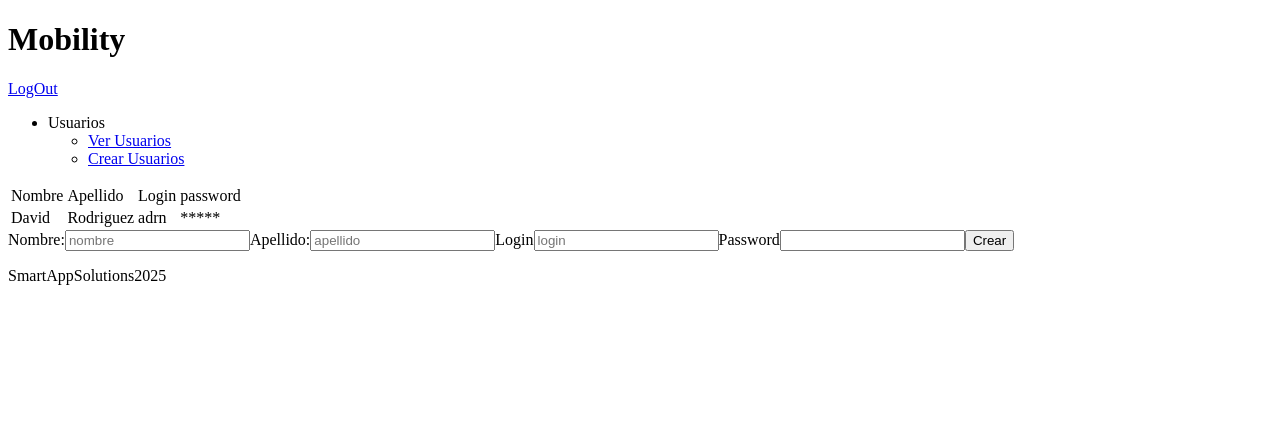
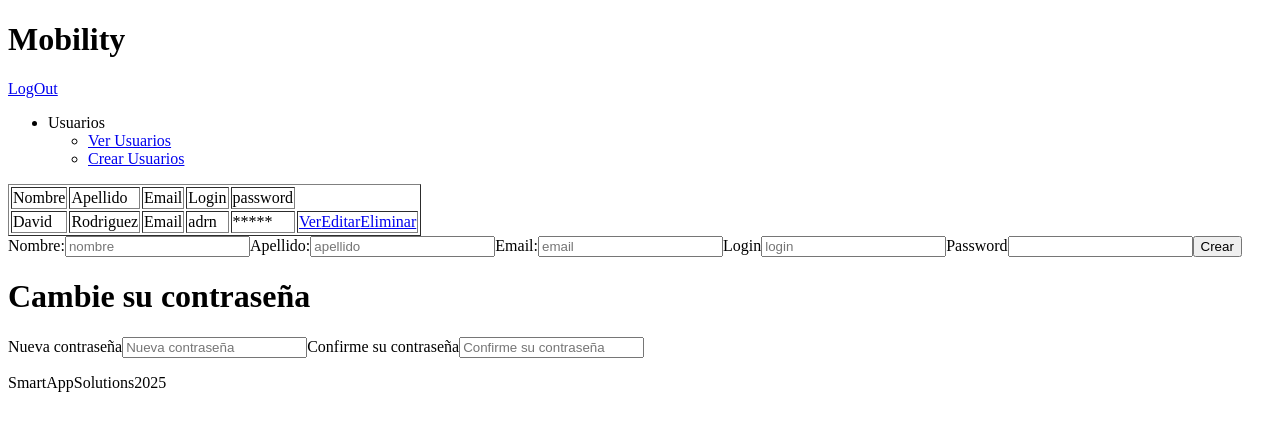
Before and after one commit to anderdavid/MobilityV2, an Angular app: page /main in a window 1280 px wide. Shown: the top 430 px of the page. Built offline with nearby package versions, Linux system fonts and the light colour scheme.

Commit message:
Se crea componente forgotPassword

```diff
--- a/src/app/main/content/content.component.html
+++ b/src/app/main/content/content.component.html
@@ -3,5 +3,6 @@
   <sidebar></sidebar>
   <div><list-users></list-users></div>
   <div><create-users></create-users></div>
+  <div><forgot-password></forgot-password></div>
   <footer></footer>
 </div>
--- a/src/app/main/content/content.component.ts
+++ b/src/app/main/content/content.component.ts
@@ -4,6 +4,7 @@ import { SidebarComponent } from '../sidebar/sidebar.component';
 import { FooterComponent } from '../footer/footer.component';
 import { ListUsersComponent } from '../../users/list-users/list-users.component';
 import { CreateUsersComponent } from '../../users/create-users/create-users.component';
+import { ForgotPasswordComponent } from '../../users/forgot-password/forgot-password.component';
 
 @Component({
   selector: 'app-content',
@@ -14,6 +15,7 @@ import { CreateUsersComponent } from '../../users/create-users/create-users.comp
     FooterComponent,
     ListUsersComponent,
     CreateUsersComponent,
+    ForgotPasswordComponent,
   ],
   templateUrl: './content.component.html',
   styleUrl: './content.component.css',
--- a/src/app/users/create-users/create-users.component.html
+++ b/src/app/users/create-users/create-users.component.html
@@ -4,6 +4,8 @@
     <input type="text" name="nombre" id="nombre" placeholder="nombre" />
     <label for="apellido">Apellido:</label>
     <input type="text" name="apellido" id="apellido" placeholder="apellido" />
+    <label>Email:</label>
+    <input type="email" placeholder="email" />
     <label for="login">Login</label>
     <input type="text" placeholder="login" />
     <label for="password">Password</label>
--- /dev/null
+++ b/src/app/users/forgot-password/forgot-password.component.html
@@ -0,0 +1,11 @@
+<div>
+  <h1>Cambie su contraseña</h1>
+  <label for="newPassword">Nueva contraseña</label>
+  <input type="text" name="newPassword" placeholder="Nueva contraseña" />
+  <label for="confirmationPassword">Confirme su contraseña</label>
+  <input
+    type="text"
+    name="confirmationPassword"
+    placeholder="Confirme su contraseña"
+  />
+</div>
--- a/src/app/users/list-users/list-users.component.html
+++ b/src/app/users/list-users/list-users.component.html
@@ -1,14 +1,21 @@
-<table>
+<table border="1">
   <tr>
     <td>Nombre</td>
     <td>Apellido</td>
+    <td>Email</td>
     <td>Login</td>
     <td>password</td>
   </tr>
   <tr>
     <td>David</td>
     <td>Rodriguez</td>
+    <td>Email</td>
     <td>adrn</td>
     <td>*****</td>
+    <td>
+      <a href="#">Ver</a>
+      <a href="#">Editar</a>
+      <a href="#">Eliminar</a>
+    </td>
   </tr>
 </table>
```
Also changed, not shown: src/app/users/forgot-password/forgot-password.component.ts (added, +10 -0 lines), src/app/users/forgot-password/forgot-password.component.css (added), 1 other file (tests, documents, lock files or other folders).
